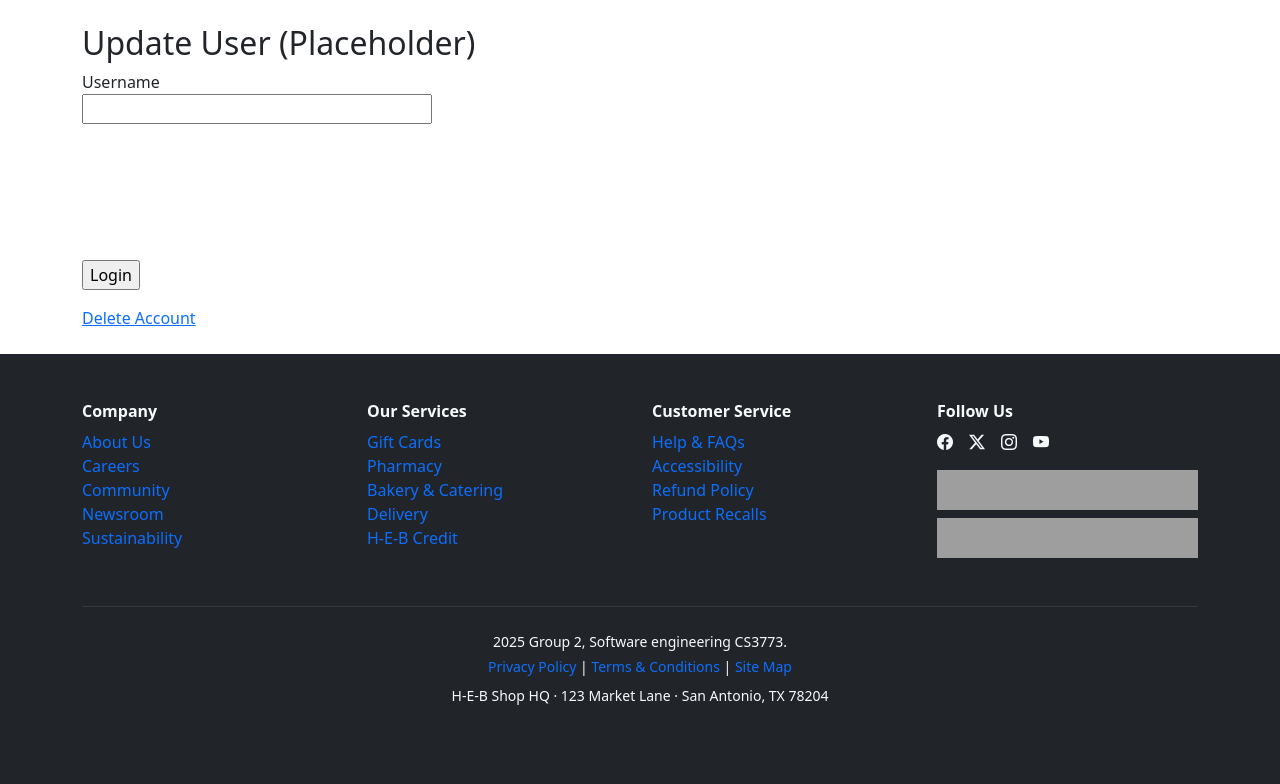
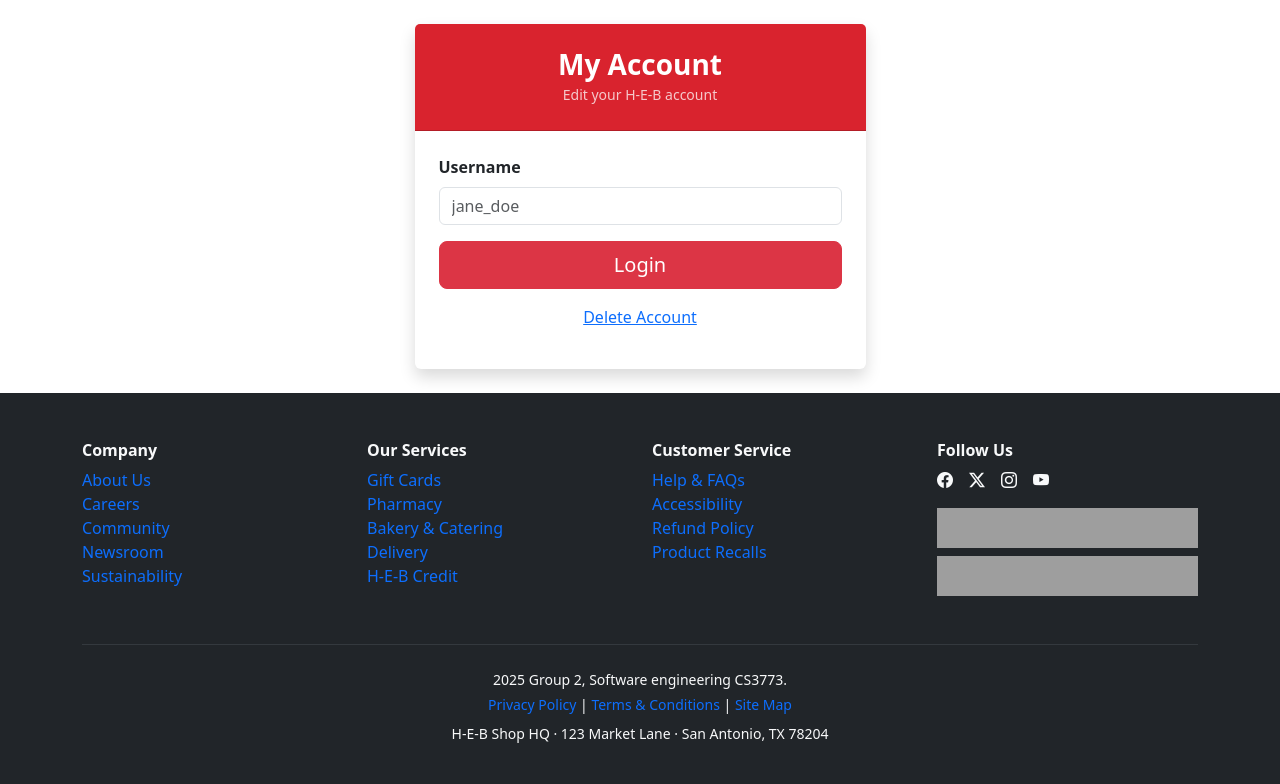
Before and after one commit to Khaoshimself/online-shopping-site, a Flask app: template app/templates/auth/updateuser.html in a window 1280 px wide. Shown: the part 57-841 px from the top of the page. Before the commit the page ends 762 px from the top, so only its background shows below. Run offline with Flask 3, Linux system fonts and the light colour scheme; the template is opened without the code that fills it: values that come from a table or form of the project are taken from there, most other values are stand-ins (such as "Sample title", 1, 10 or a date in 2020); data that the repository does not hold is empty; some libraries are stand-ins or nearby versions; grey boxes are pictures that could not be loaded.

Commit message:
update placeholders

```diff
--- a/app/templates/auth/updateuser.html
+++ b/app/templates/auth/updateuser.html
@@ -1,26 +1,66 @@
 {% extends "base.html" %}
 {% block content %}
-<h2>Update User (Placeholder)</h2>
-<form action="" method="post" novalidate>
-    {{ form.hidden_tag() }}
-<p>
-    {{ form.username.label }}<br>
-    {{ form.username(size=32) }}
-</p>
-<p>
-    {{ form.new_password.label }}<br>
-    {{ form.new_password(size=32) }}
+
+<div class="row justify-content-center">
+  <div class="col-md-7 col-lg-5">
+    <div class="card shadow border-0">
+      <div class="card-header text-center py-4" style="background:#d9232e;color:#fff;">
+        <h3 class="mb-0 fw-bold">My Account</h3>
+				<small class="opacity-75">Edit your H-E-B account</small>
+      </div>
+
+      <div class="card-body p-4">
+        <form action="" method="post" novalidate id="login-form">
+          {{ form.hidden_tag() }}
+
+          <!--
+            This is the JS Hook for showing success/error messages.
+            auth.js will find this div by its ID.
+          -->
+          <div id="auth-message" class="alert d-none" role="alert"></div>
+
+          <div class="mb-3">
+            {{ form.username.label(class_="form-label fw-semibold") }}
+            {{ form.username(class_="form-control", placeholder="jane_doe") }}
+            {% for err in form.username.errors %}
+              <div class="form-error text-danger small">{{ err }}</div>
+            {% endfor %}
+          </div>
+
+          <div class="mb-3">
+            {{ form.new_password.label(class_="form-label fw-semibold") }}
+            {{ form.new_password(class_="form-control", placeholder="Your password") }}
+            {% for err in form.new_password.errors %}
+              <div class="form-error text-danger small">{{ err }}</div>
+            {% endfor %}
+          </div>
+
+          <div class="mb-3">
+            {{ form.verify_password.label(class_="form-label fw-semibold") }}
+            {{ form.verify_password(class_="form-control", placeholder="Your password") }}
+            {% for err in form.verify_password.errors %}
+              <div class="form-error text-danger small">{{ err }}</div>
+            {% endfor %}
+          </div>
+
+          <div class="mb-3">
+            {{ form.current_password.label(class_="form-label fw-semibold") }}
+            {{ form.current_password(class_="form-control", placeholder="Your password") }}
+            {% for err in form.current_password.errors %}
+              <div class="form-error text-danger small">{{ err }}</div>
+            {% endfor %}
+          </div>
+
+          <div class="d-grid mt-3">
+            {{ form.submit(class_="btn btn-danger btn-lg") }}
+          </div>
+<p class="text-center mt-3">
+    <a href="deleteuser">Delete Account</a>
 </p>
 
-<p>
-    {{ form.verify_password.label }}<br>
-    {{ form.verify_password(size=32) }}
-</p>
-<p>
-    {{ form.current_password.label }}<br>
-    {{ form.current_password(size=32) }}
-</p>
-<p>{{ form.submit() }}</p>
-</form>
-    <a href="deleteuser">Delete Account</a>
+        </form>
+      </div>
+    </div>
+  </div>
+</div>
 {% endblock %}
```
Also changed, not shown: app/templates/auth/deleteuser.html (+36 -9 lines).
